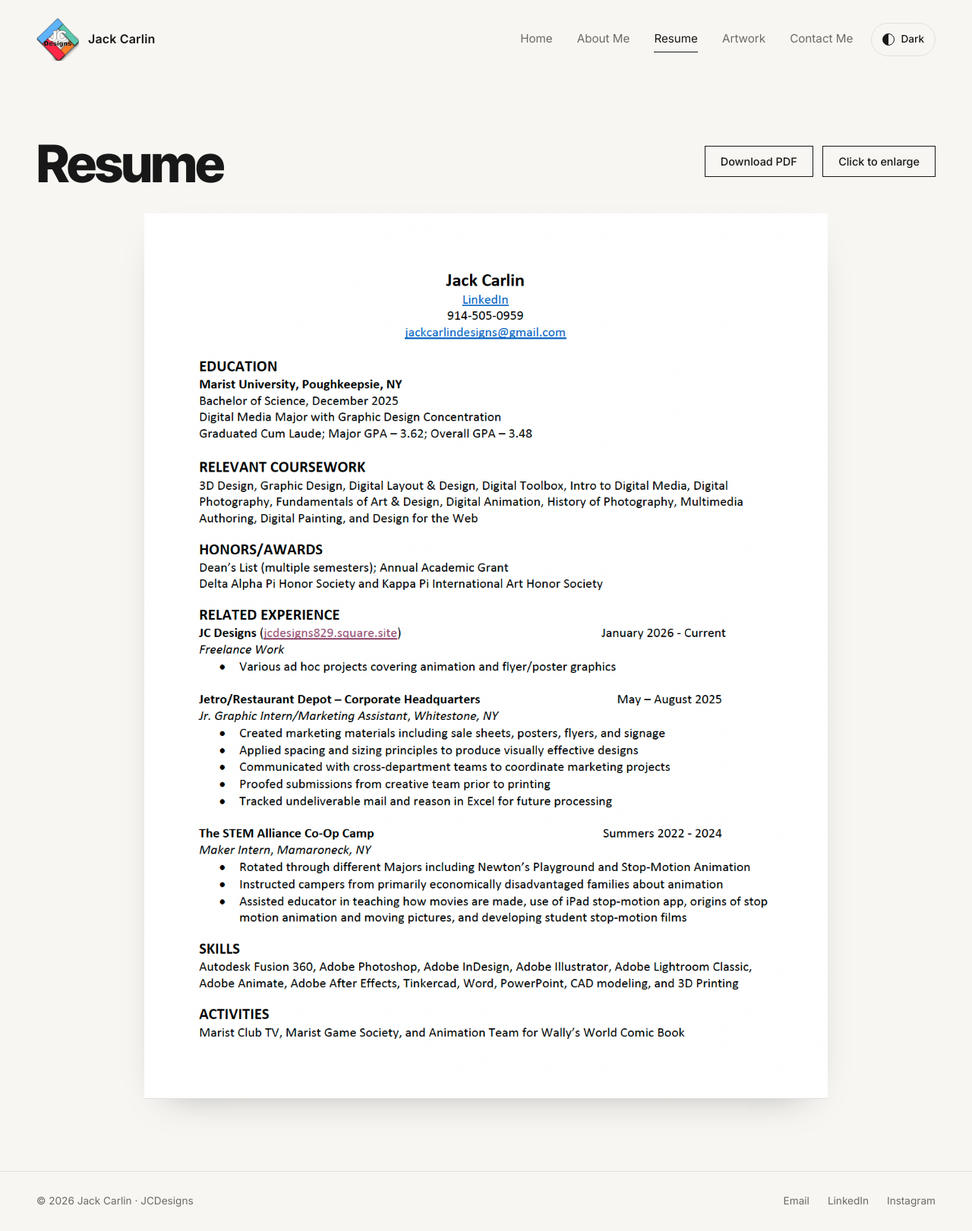
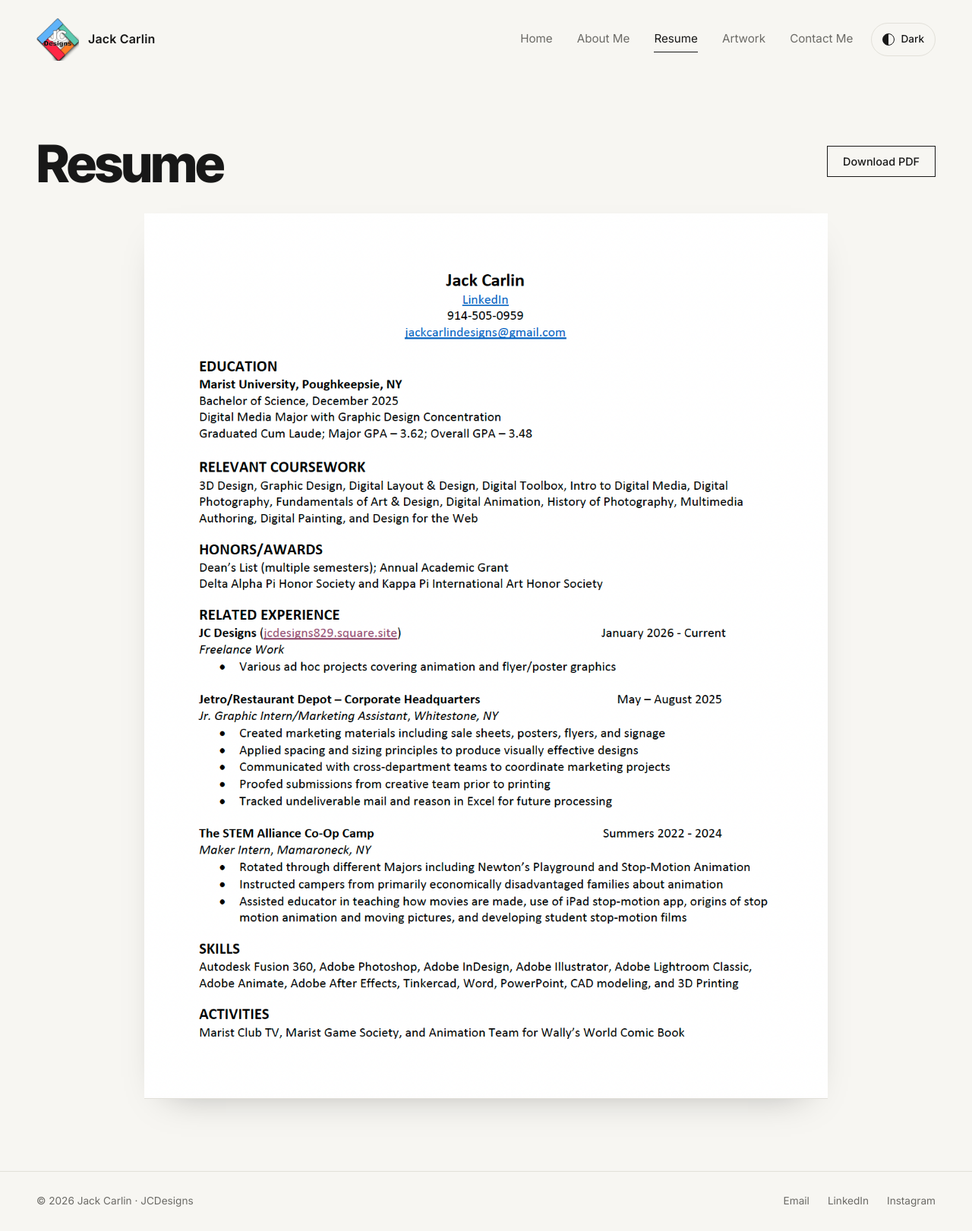
Before and after one commit to jcdesigns829/jcdesigns829.github.io, a Jekyll site: the page built from resume.html, in a window 1280 px wide. Shown: the whole page at 76% size. Built offline with Jekyll 4.4.1, drawn with Linux system fonts in a browser that asks for light colours.

Commit message:
Remove the click-to-enlarge viewer from the resume page
Co-Authored-By: Claude Opus 5.5 <noreply@anthropic.com>

```diff
--- a/css/styles.css
+++ b/css/styles.css
@@ -189,15 +189,6 @@ main {
 /* Resume */
 .resume { width: 100%; max-width: 900px; margin: 0 auto; background: #fff; box-shadow: 0 1px 0 var(--line), 0 20px 50px -30px rgba(0,0,0,.35); }
 
-#resume-img { cursor: zoom-in; }
-.button { background: transparent; cursor: pointer; }
-.page-head .button + .button { margin-left: 8px; }
-.resume-viewer { border: 0; padding: 0; background: #fff; width: 100vw; height: 100vh; max-width: none; max-height: none; overflow: auto; text-align: center; }
-.resume-viewer::backdrop { background: rgba(0,0,0,.8); }
-.resume-viewer img { display: block; margin: 0 auto; height: 100vh; width: auto; max-width: 100%; object-fit: contain; cursor: zoom-in; }
-.resume-viewer.zoomed img { height: auto; width: 100%; max-width: 1240px; cursor: zoom-out; }
-.resume-close { position: fixed; top: 16px; right: 16px; z-index: 1; background: #fff; }
-
 /* Contact */
 .contact { padding: clamp(48px, 10vw, 128px) 0; max-width: 40rem; }
 .contact p { font-size: 1.1rem; color: var(--muted); }
--- a/resume.html
+++ b/resume.html
@@ -4,23 +4,6 @@ title: Resume
 ---
 <header class="page-head">
   <h1>Resume</h1>
-  <p><a class="button" href="{{ '/images/Jack-Carlin-Resume.pdf' | relative_url }}" download="Jack-Carlin-Resume.pdf">Download PDF</a>
-  <button type="button" class="button" id="enlarge">Click to enlarge</button></p>
+  <p><a class="button" href="{{ '/images/Jack-Carlin-Resume.pdf' | relative_url }}" download="Jack-Carlin-Resume.pdf">Download PDF</a></p>
 </header>
-<img class="resume" id="resume-img"  src="{{ '/images/resume.png' | relative_url }}?v=2" alt="Jack Carlin's resume" width="1234" height="1598">
-<dialog class="resume-viewer" id="resume-viewer" aria-label="Enlarged resume">
-  <button type="button" class="button resume-close" id="resume-close">Close</button>
-  <img src="{{ '/images/resume.png' | relative_url }}?v=2" alt="Jack Carlin's resume, enlarged" width="1234" height="1598">
-</dialog>
-<script>
-(function () {
-  var d = document.getElementById('resume-viewer');
-  if (!d || !d.showModal) return;
-  function open() { d.classList.remove('zoomed'); d.showModal(); }
-  document.getElementById('enlarge').addEventListener('click', open);
-  document.getElementById('resume-img').addEventListener('click', open);
-  document.getElementById('resume-close').addEventListener('click', function () { d.close(); });
-  d.querySelector('img').addEventListener('click', function () { d.classList.toggle('zoomed'); });
-  d.addEventListener('click', function (e) { if (e.target === d) d.close(); });
-})();
-</script>
+<img class="resume" src="{{ '/images/resume.png' | relative_url }}?v=2" alt="Jack Carlin's resume" width="1234" height="1598">
```
